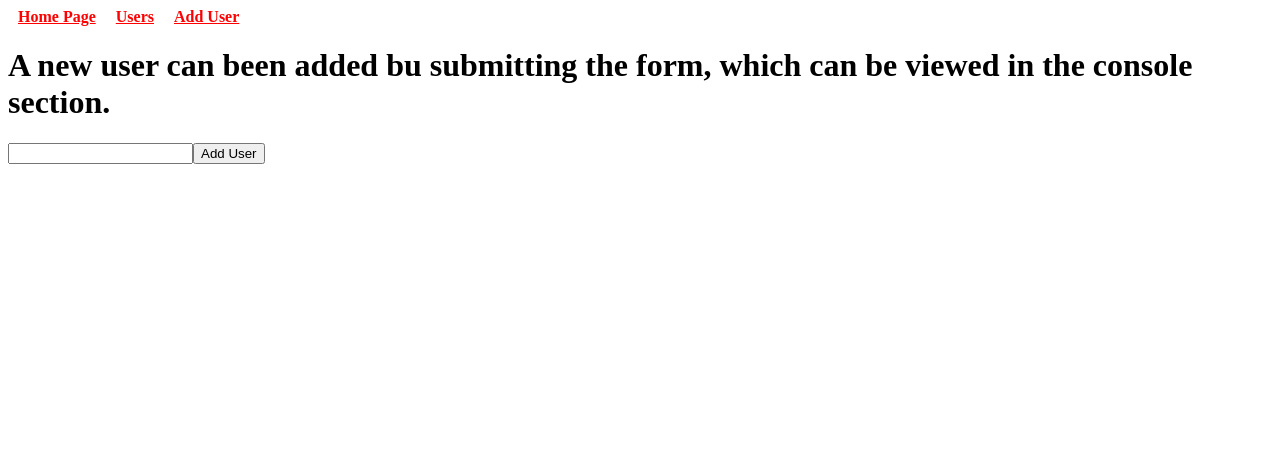
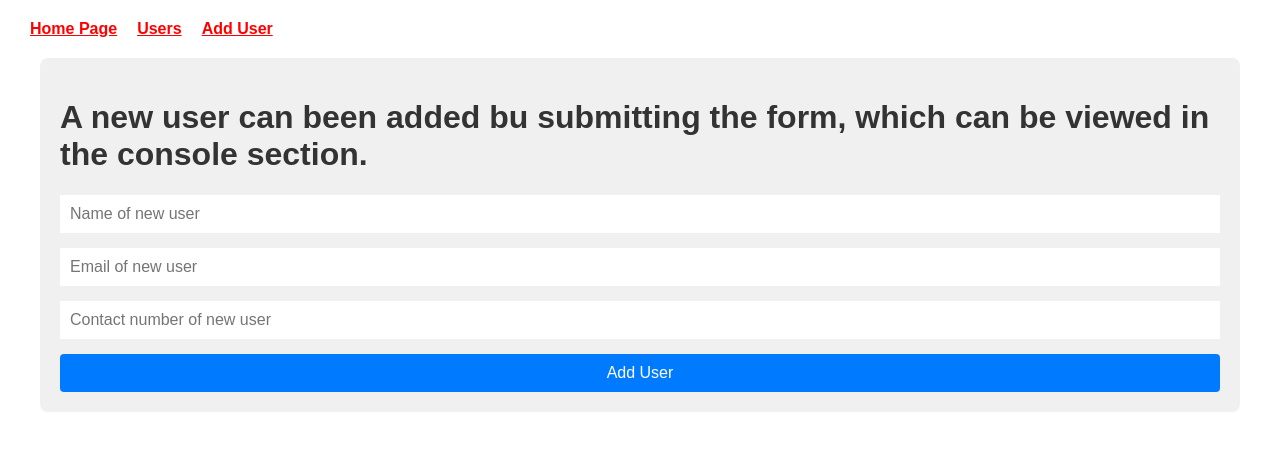
Before and after one commit to faheem-ul/React-Routing, a React (Vite) app: page /adduser in a window 1280 px wide. Shown: the top 450 px of the page. Built offline with nearby package versions, Linux system fonts and the light colour scheme.

Commit message:
json server and css was added

```diff
--- a/package.json
+++ b/package.json
@@ -11,6 +11,7 @@
   },
   "dependencies": {
     "axios": "^1.6.7",
+    "json-server": "^1.0.0-alpha.23",
     "react": "^18.2.0",
     "react-dom": "^18.2.0",
     "react-router-dom": "^6.21.3"
--- a/src/App.jsx
+++ b/src/App.jsx
@@ -1,13 +1,9 @@
 import React from "react";
 
-// import PostAPI from "./Components/PostAPI/PostAPI";
 import Home from "./Components/Home/Home";
 import GetUsers from "./Components/GetUsers/GetUsers";
 import UserDetails from "./Components/UserDetails/UserDetails";
 import AddUser from "./Components/AddUser/AddUser";
-// import UseParams from "./Components/Useparams/UseParams";
-// import UseParamsPost from "./Components/UseparamsPost/UseParamsPost";
-import { ReactDOM } from "react";
 import { BrowserRouter as Router, Routes, Route, Link } from "react-router-dom";
 
 function App() {
@@ -18,7 +14,7 @@ function App() {
     padding: "10px",
   };
   return (
-    <>
+    <div className="nav">
       <Router>
         <Link to="/home" style={linkstyle}>
           Home Page
@@ -29,20 +25,15 @@ function App() {
         <Link to="/adduser" style={linkstyle}>
           Add User
         </Link>
-        {/* <Link to="/useparams" style={linkstyle}>
-          Use Params
-        </Link> */}
-        {/* <Link to="/useParamsPost">Use Params Post</Link> */}
+
         <Routes>
           <Route path="/home" element={<Home />}></Route>
           <Route path="/users" element={<GetUsers />}></Route>
           <Route path="/adduser" element={<AddUser />}></Route>
-          {/* <Route path="/useparams" element={<UseParams />}></Route> */}
           <Route path="/userdetails/:id" element={<UserDetails />}></Route>
-          {/* <Route path="/useParamsPost/:id" element={<UseParamsPost />}></Route> */}
         </Routes>
       </Router>
-    </>
+    </div>
   );
 }
 
--- /dev/null
+++ b/src/Components/AddUser/AddUser.css
@@ -0,0 +1,37 @@
+
+.adduser {
+    margin: 20px;
+    padding: 20px;
+    background-color: #f0f0f0;
+    border-radius: 8px;
+  }
+
+  .mainheading {
+    color: #333;
+  }
+
+  .userforms {
+    display: flex;
+    flex-direction: column;
+    gap: 15px;
+  }
+
+  .userforms input {
+    padding: 10px;
+    font-size: 16px;
+    border: none;
+  }
+
+  .userforms button {
+    padding: 10px;
+    font-size: 16px;
+    background-color: #007bff;
+    color: white;
+    cursor: pointer;
+    border: none;
+    border-radius: 4px;
+  }
+
+  .userforms button:hover {
+    background-color: #0056b3;
+  }
--- a/src/Components/AddUser/AddUser.jsx
+++ b/src/Components/AddUser/AddUser.jsx
@@ -1,18 +1,23 @@
 import axios from "axios";
 import React, { useState } from "react";
+import "./AddUser.css";
 
 function AddUser() {
   const [newUserName, setNewuserName] = useState("");
+  const [newUserEmail, setNewuserEmail] = useState("");
+  const [newUserPhone, setNewuserPhone] = useState("");
 
   function handleSubmit(e) {
     e.preventDefault();
 
     const newUser = {
-      username: newUserName,
+      name: newUserName,
+      email: newUserEmail,
+      number: newUserPhone,
     };
 
     axios
-      .post("https://jsonplaceholder.typicode.com/users", newUser)
+      .post("http://localhost:3000/users", newUser)
       .then((response) => {
         console.log("new user added:", response);
       })
@@ -21,18 +26,38 @@ function AddUser() {
       });
   }
 
-  function handleChange(e) {
+  function handleNameChange(e) {
     setNewuserName(e.target.value);
+  }
+  function handleEmailChange(e) {
+    setNewuserEmail(e.target.value);
+  }
+  function handlePhoneChange(e) {
+    setNewuserPhone(e.target.value);
   }
 
   return (
-    <div>
-      <h1>
+    <div className="adduser">
+      <h1 className="mainheading">
         A new user can been added bu submitting the form, which can be viewed in
         the console section.
       </h1>
-      <form onSubmit={handleSubmit}>
-        <input type="text" onChange={handleChange} />
+      <form className="userforms" onSubmit={handleSubmit}>
+        <input
+          type="text"
+          placeholder="Name of new user"
+          onChange={handleNameChange}
+        />
+        <input
+          type="email"
+          placeholder="Email of new user"
+          onChange={handleEmailChange}
+        />
+        <input
+          type="number"
+          placeholder="Contact number of new user"
+          onChange={handlePhoneChange}
+        />
         <button type="submit">Add User</button>
       </form>
     </div>
--- /dev/null
+++ b/src/Components/GetUsers/GetUsers.css
@@ -0,0 +1,25 @@
+
+
+.mainheadingUsers {
+    color: #333;
+  }
+
+  .users {
+    list-style: none;
+    padding: 0;
+  }
+
+  .users li {
+    margin: 10px 0;
+  }
+
+  .users li a {
+    text-decoration: none;
+    color: #007bff;
+    font-weight: bold;
+    transition: color 0.3s ease-in-out;
+  }
+
+  .users li a:hover {
+    color: #0056b3;
+  }
--- a/src/Components/GetUsers/GetUsers.jsx
+++ b/src/Components/GetUsers/GetUsers.jsx
@@ -2,6 +2,7 @@ import React from "react";
 import { useState, useEffect } from "react";
 import axios from "axios";
 import { Link } from "react-router-dom";
+import "./GetUsers.css";
 
 function GetUsers() {
   const [users, setUsers] = useState([]);
@@ -9,9 +10,7 @@ function GetUsers() {
 
   async function fetchUsers() {
     try {
-      const response = await axios.get(
-        "https://jsonplaceholder.typicode.com/users"
-      );
+      const response = await axios.get("http://localhost:3000/users");
       console.log("Users fetched successfully:", response.data);
       setUsers(response.data);
     } catch (error) {
@@ -34,19 +33,16 @@ function GetUsers() {
   }
 
   return (
-    <>
-      <h1>
-        This data is fetched with the help of axios from Json Placeholder
-        users's API
-      </h1>
-      <ul>
+    <div>
+      <h1 className="mainheadingUsers">Users from the server are ...</h1>
+      <ul className="users">
         {users.map((user, index) => (
           <li key={index}>
             <Link to={`/userdetails/${index}`}>{user.name} </Link>{" "}
           </li>
         ))}
       </ul>
-    </>
+    </div>
   );
 }
 
--- /dev/null
+++ b/src/Components/Home/Home.css
@@ -0,0 +1,26 @@
+
+
+.homePage {
+    margin: 20px;
+    height: 100vh;
+    display: flex;
+    flex-direction: column;
+    align-items: center;
+    justify-content: center;
+    background-color: #222;
+    color: #fff;
+    padding: 20px;
+  }
+
+  .mainHeading {
+    color: #ffcc00;
+  }
+
+  .sub-mainHeading {
+    color: #ccc;
+  }
+
+  .homePara {
+    line-height: 1.6;
+    margin-top: 20px;
+  }
--- a/src/Components/Home/Home.jsx
+++ b/src/Components/Home/Home.jsx
@@ -1,11 +1,21 @@
-import React from 'react'
-
+import React from "react";
+import "./Home.css";
 function Home() {
   return (
-    <div>
-        <h1>This is a home page.</h1>
+    <div className="homePage">
+      <h1 className="mainHeading">Welcome to Our Website</h1>
+      <h2 className="sub-mainHeading">
+        This is home page. You can go through the navbar to see the users. By
+        clicking on any user, you'll be displayed with the details.
+      </h2>
+      <p className="homePara">
+        Lorem ipsum dolor sit amet consectetur, adipisicing elit. Laudantium
+        non, doloremque quod nesciunt quidem perspiciatis similique atque
+        eveniet optio necessitatibus libero quisquam totam explicabo incidunt
+        deserunt autem unde. Perspiciatis, fugiat?
+      </p>
     </div>
-  )
+  );
 }
 
-export default Home
+export default Home;
--- /dev/null
+++ b/src/Components/UserDetails/UserDetails.css
@@ -0,0 +1,16 @@
+
+.userdetails {
+    margin: 20px;
+    padding: 20px;
+    background-color: #f0f0f0;
+    border-radius: 8px;
+    box-shadow: 0 0 10px rgba(0, 0, 0, 0.1);
+  }
+
+  .mainHeadingUserDetails {
+    color: #333;
+  }
+
+  userDetails {
+    color: #555;
+  }
--- a/src/Components/UserDetails/UserDetails.jsx
+++ b/src/Components/UserDetails/UserDetails.jsx
@@ -1,7 +1,7 @@
 import React, { useEffect, useState } from "react";
 import axios from "axios";
 import { useParams } from "react-router-dom";
-
+import "./UserDetails.css";
 function UserDetails() {
   const { id } = useParams();
   console.log("This is the id of user", id);
@@ -11,9 +11,7 @@ function UserDetails() {
 
   async function fetchUserDetails() {
     try {
-      const response = await axios.get(
-        `https://jsonplaceholder.typicode.com/users/${id}`
-      );
+      const response = await axios.get(`http://localhost:3000/users/${id}`);
       console.log("user details fetched", response.data);
       setUserDetails(response.data);
     } catch (error) {
@@ -42,11 +40,13 @@ function UserDetails() {
   }
 
   return (
-    <div>
-      <h1>These are the required user details</h1>
-      <h2>Username: {userDetails.name}</h2>
-      <p>Email: {userDetails.email}</p>
-      <p>Phone: {userDetails.phone}</p>
+    <div className="userdetails">
+      <h1 className="mainHeadingUserDetails">
+        These are the required user details:
+      </h1>
+      <h4 className="userDetails"> Username:</h4> <p>{userDetails.name}</p>
+      <h4 className="userDetails">Email:</h4> <p>{userDetails.email}</p>
+      <h4 className="userDetails">Phone:</h4> <p>{userDetails.phone}</p>
     </div>
   );
 }
--- a/src/index.css
+++ b/src/index.css
@@ -0,0 +1,26 @@
+
+
+body {
+    font-family: 'Arial', sans-serif;
+    margin: 0;
+    padding: 20px;
+  }
+
+  nav {
+    background-color: #333;
+    padding: 10px;
+    display: flex;
+    justify-content: space-around;
+  }
+
+  nav a {
+    text-decoration: none;
+    color: white;
+    font-size:40px;
+    font-weight: bold;
+    padding: 10px;
+  }
+
+  nav a:hover {
+    color: red;
+  }
```
Also changed, not shown: database.json (added, +28 -0 lines), 1 other file (tests, documents, lock files or other folders).
